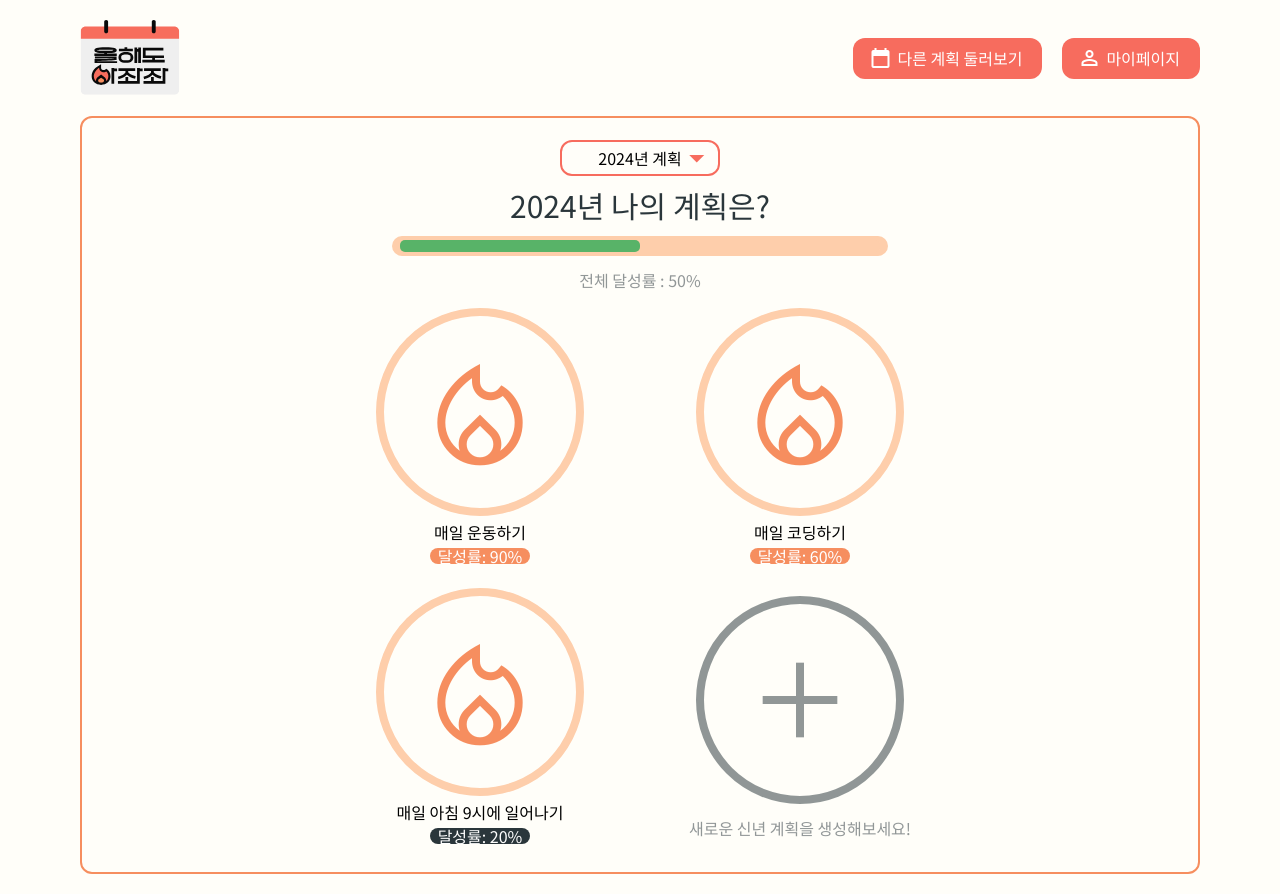
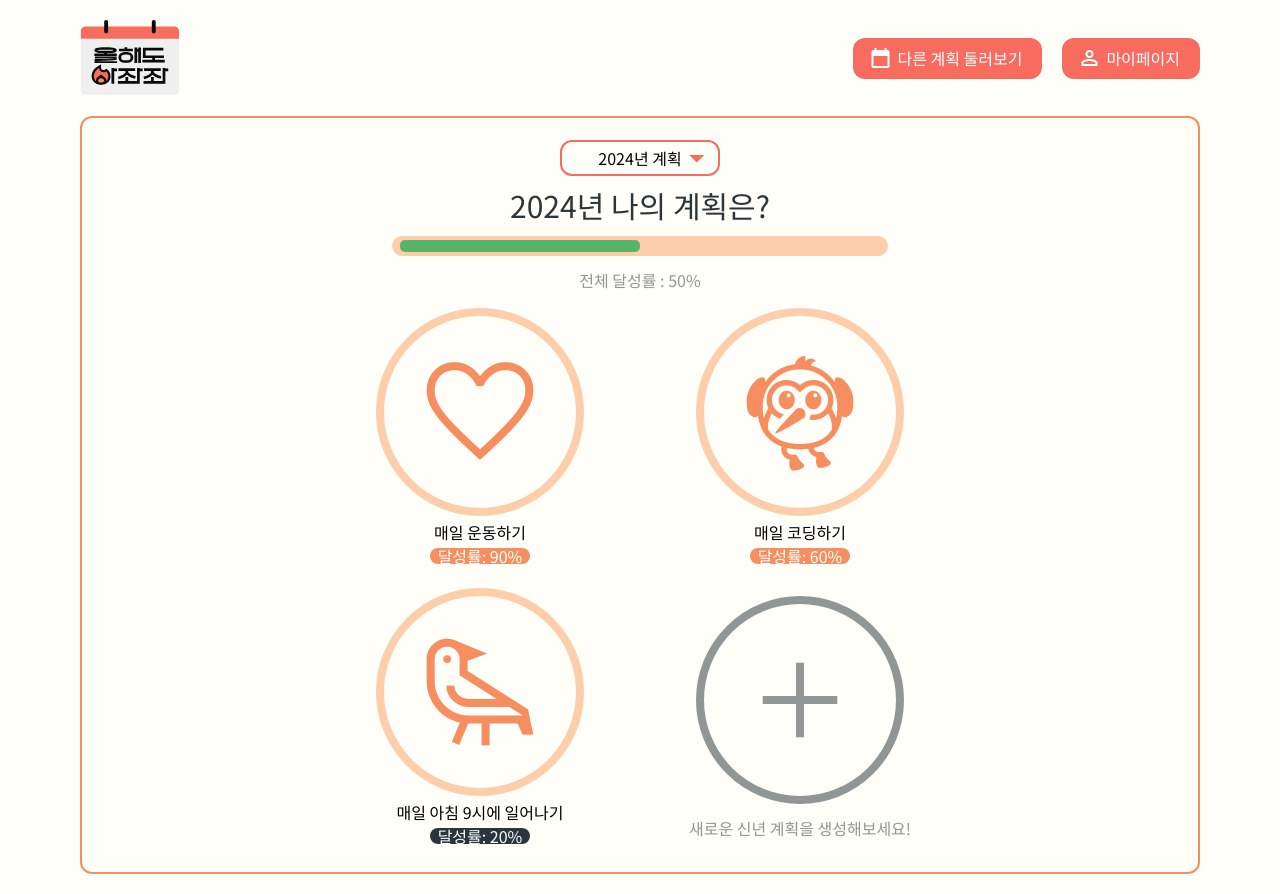
Before and after one commit to New-Barams/this-year-ajaja-fe, a Next.js app: page /home in a window 1280 px wide. Built offline with nearby package versions, Linux system fonts and the light colour scheme.

Commit message:
💩 : #52 - plan Icon const를 통해 전달

```diff
--- a/src/app/(header)/home/_components/Plan/Plan.tsx
+++ b/src/app/(header)/home/_components/Plan/Plan.tsx
@@ -1,4 +1,5 @@
 import { Icon, Tag } from '@/components';
+import { planIcons } from '@/constants/planIcons';
 import { Color } from '@/types';
 import classNames from 'classnames';
 import './index.scss';
@@ -10,13 +11,12 @@ type PlanProps = {
 };
 
 export default function Plan({ title, achieveRate, icon }: PlanProps) {
-  console.log(icon);
   const achieveColor: Color = achieveColorChange(achieveRate);
 
   return (
     <div className={classNames('plan__wrapper')}>
       <div className={classNames('plan__wrapper--icon')}>
-        <Icon name="AJAJA" size="9xl" color="orange-300" />
+        <Icon name={planIcons[icon]} size="9xl" color="orange-300" />
       </div>
       <p>{title}</p>
       <Tag color={achieveColor}>달성률: {achieveRate}%</Tag>
```
